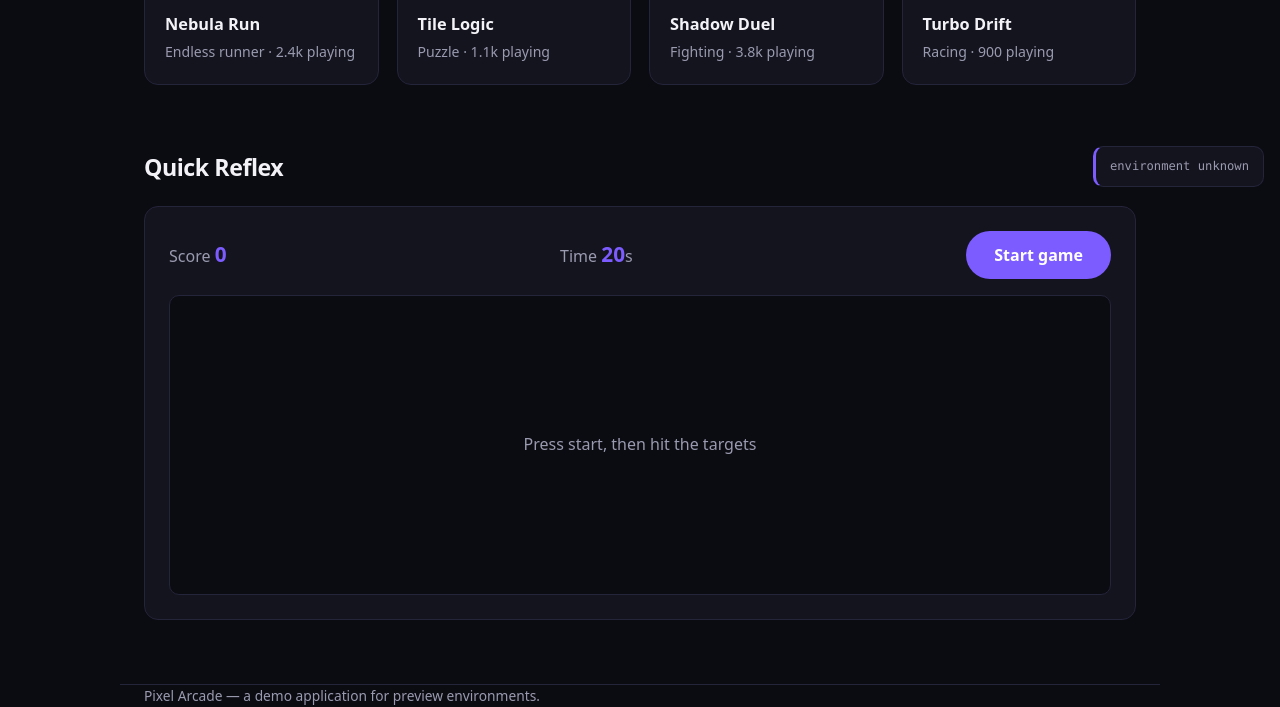
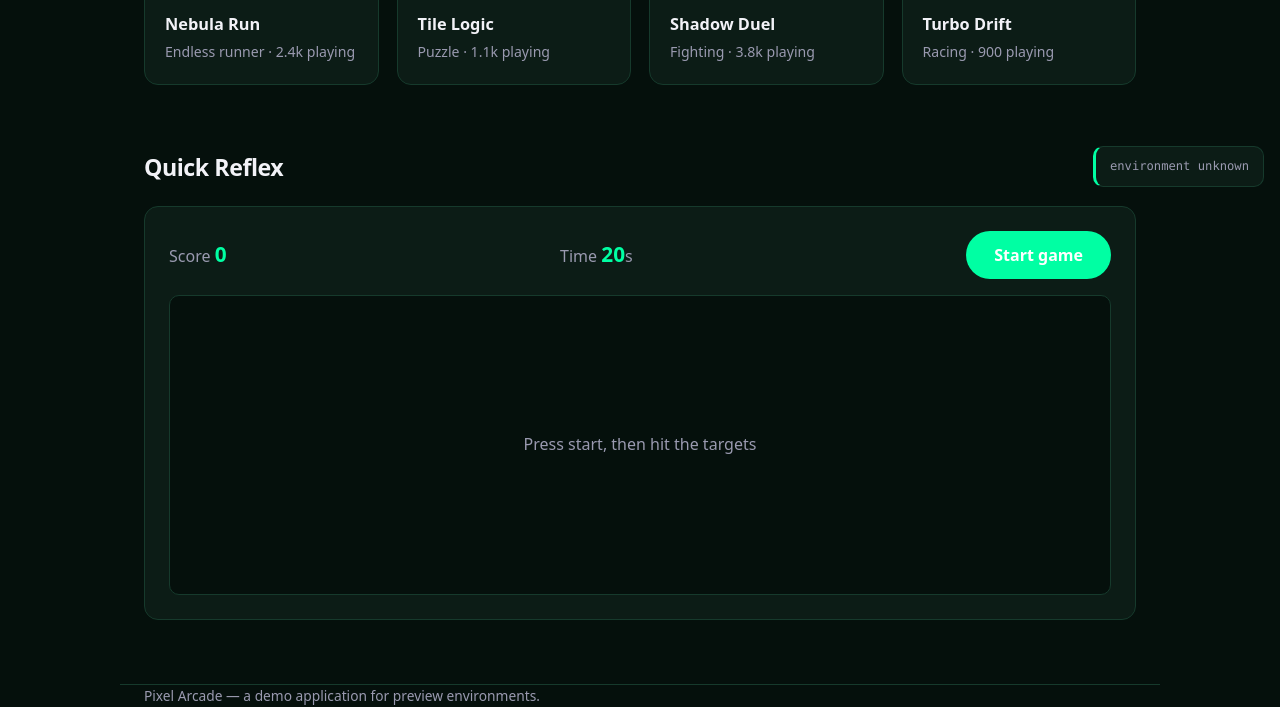
Before and after one commit to DevankSilswal/gitops-pr-preview, a website: page app/public/index.html in a window 1280 px wide. Shown: the part 597-1304 px from the top of the page. Drawn offline with Linux system fonts and the light colour scheme; no server answers.

Commit message:
feat(ui): switch the palette to neon green

```diff
--- a/app/public/styles.css
+++ b/app/public/styles.css
@@ -2,14 +2,14 @@
    one of them changes the entire site, which makes a preview environment
    worth opening rather than worth taking someone's word for. */
 :root {
-  --accent: #7c5cff;
-  --accent-soft: rgba(124, 92, 255, 0.14);
-  --bg: #0b0b12;
-  --surface: #14141f;
+  --accent: #00ffa3;
+  --accent-soft: rgba(0, 255, 163, 0.14);
+  --bg: #05100c;
+  --surface: #0c1c16;
 
   --text: #f2f2f7;
   --muted: #9a9ab0;
-  --border: #24243a;
+  --border: #163a2c;
   --radius: 14px;
 }
 
```
